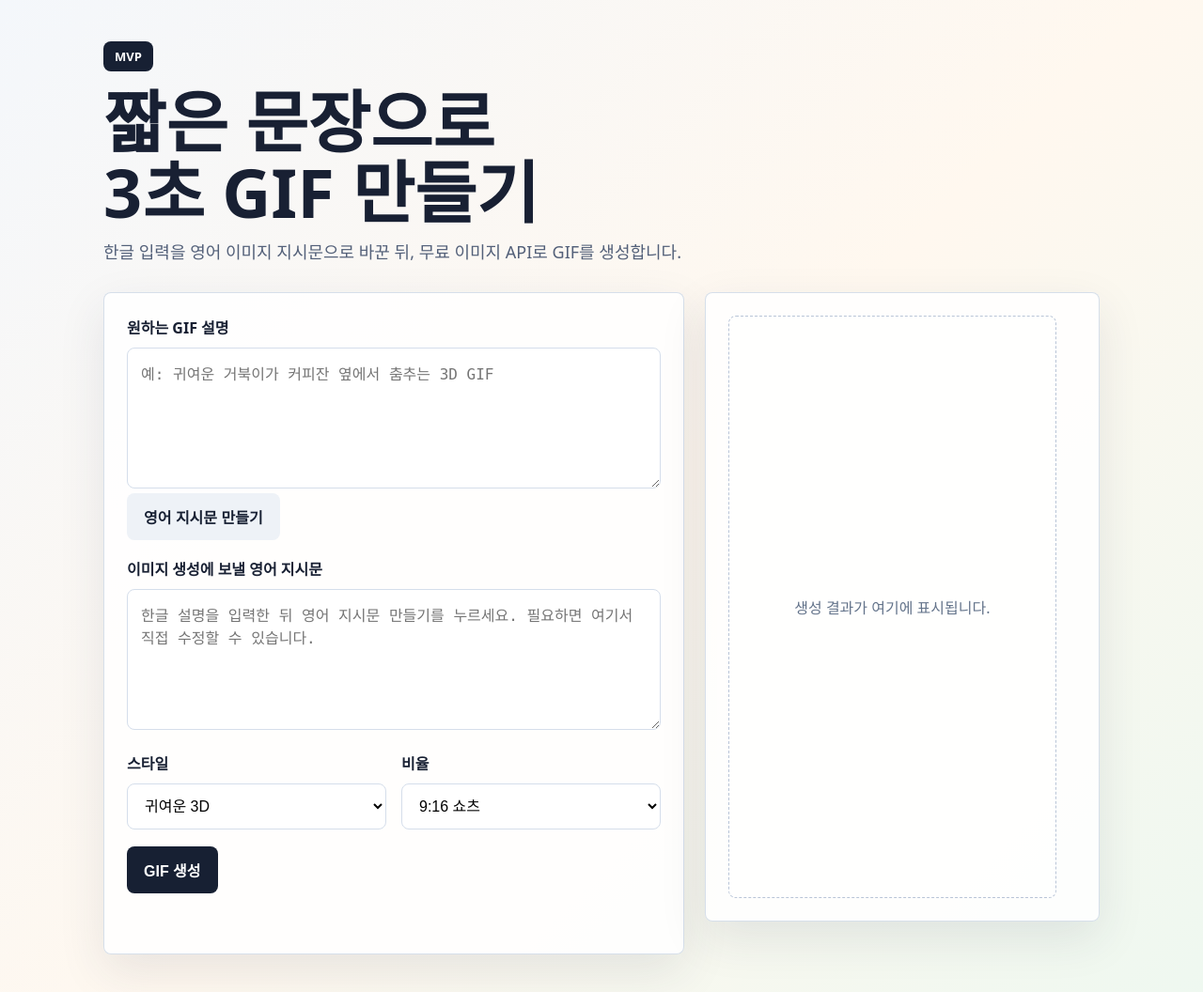
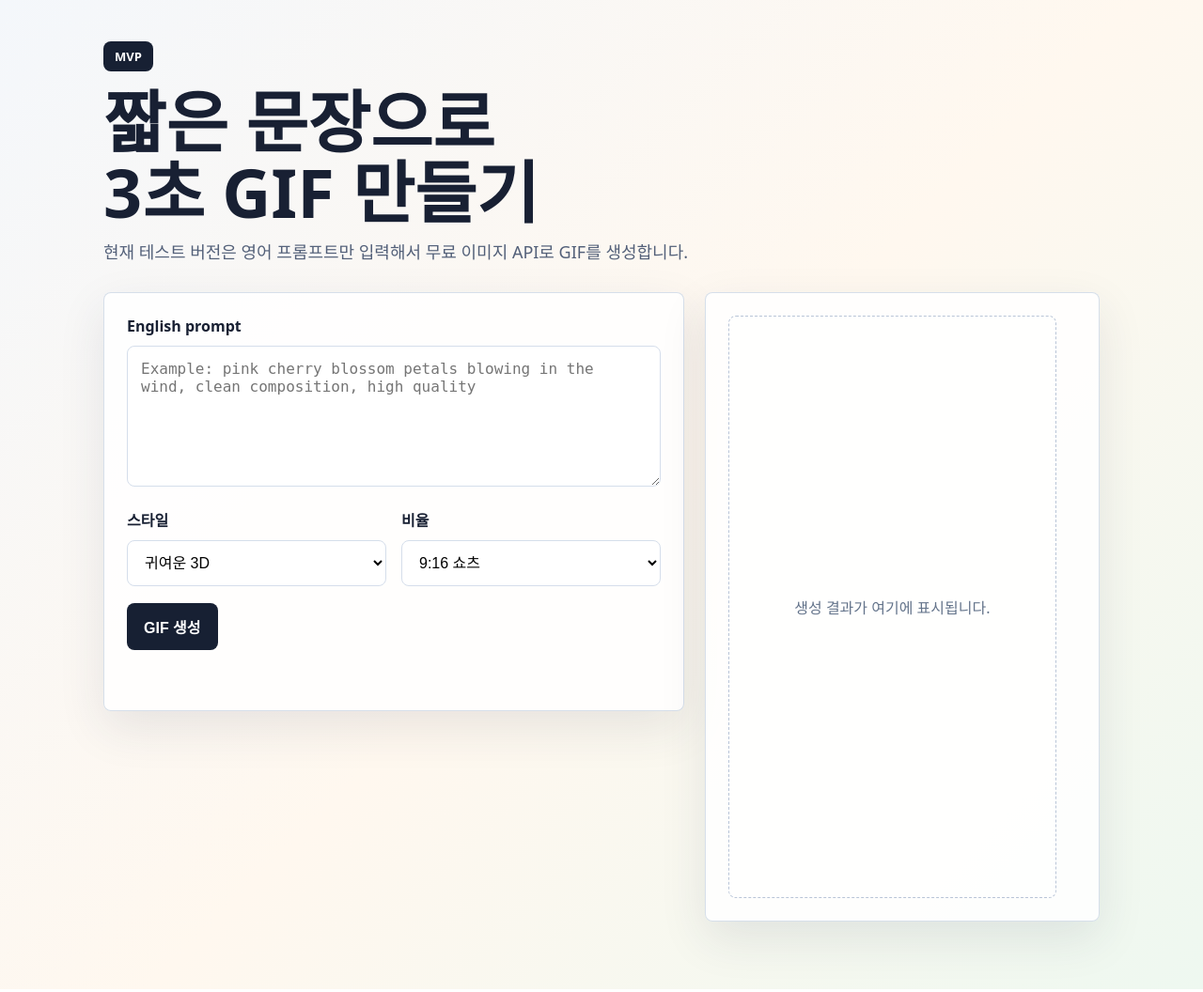
Before and after one commit to dwkshp-oss/ai-gif-maker-mvp, a Flask app: page / in a window 1280 px wide. Shown: the top 1056 px of the page at 94% size. Run offline with Flask 3, Linux system fonts and the light colour scheme.

Commit message:
Add files via upload

```diff
--- a/app.py
+++ b/app.py
@@ -6,6 +6,7 @@ from gif_maker.moderation import ModerationError, validate_prompt
 from gif_maker.openai_image import (
     OpenAIImageFrameGenerator,
     OpenAIImageGenerationError,
+    contains_hangul,
     normalize_prompt_for_image_model,
 )
 from gif_maker.pollinations_image import PollinationsFrameGenerator, PollinationsImageGenerationError
@@ -71,6 +72,15 @@ def create_app(config: AppConfig | None = None) -> Flask:
         data = request.get_json(silent=True) or {}
         source_prompt = str(data.get("prompt", "")).strip()
         image_prompt = str(data.get("englishPrompt", "")).strip() or source_prompt
+
+        if contains_hangul(image_prompt) or contains_hangul(source_prompt):
+            return jsonify(
+                {
+                    "ok": False,
+                    "error": "ENGLISH_ONLY",
+                    "message": "현재 테스트 버전은 영어 프롬프트만 지원합니다. 예: cherry blossom petals blowing in the wind",
+                }
+            ), 400
 
         try:
             generation_request = build_generation_request(
--- a/static/js/app.js
+++ b/static/js/app.js
@@ -1,9 +1,7 @@
 const form = document.getElementById("generateForm");
 const btn = document.getElementById("generateBtn");
-const translateBtn = document.getElementById("translateBtn");
 const statusEl = document.getElementById("status");
 const promptEl = document.getElementById("prompt");
-const englishPromptEl = document.getElementById("englishPrompt");
 const emptyState = document.getElementById("emptyState");
 const gifPreview = document.getElementById("gifPreview");
 const saveBtn = document.getElementById("saveBtn");
@@ -15,11 +13,9 @@ const frameMeta = document.getElementById("frameMeta");
 const providerMeta = document.getElementById("providerMeta");
 const serverSaveEnabled = document.body.dataset.serverSaveEnabled === "1";
 let currentFile = null;
-let lastTranslatedSourcePrompt = "";
 
 function setLoading(isLoading) {
   btn.disabled = isLoading;
-  translateBtn.disabled = isLoading;
   btn.textContent = isLoading ? "생성 중..." : "GIF 생성";
 }
 
@@ -38,42 +34,9 @@ function resetPreview() {
   metadata.classList.add("hidden");
 }
 
-async function translatePromptIfNeeded(force = false) {
-  const prompt = promptEl.value.trim();
-  if (!prompt) {
-    showStatus("먼저 원하는 GIF 설명을 입력해 주세요.", true);
-    return "";
-  }
-  if (!force && englishPromptEl.value.trim() && lastTranslatedSourcePrompt === prompt) {
-    return englishPromptEl.value.trim();
-  }
-
-  showStatus("한글 설명을 영어 이미지 지시문으로 바꾸는 중입니다.");
-  const res = await fetch("/api/translate-prompt", {
-    method: "POST",
-    headers: { "Content-Type": "application/json" },
-    body: JSON.stringify({ prompt }),
-  });
-  const data = await res.json();
-  if (!res.ok || !data.ok) {
-    throw new Error(data.message || "영어 지시문 생성에 실패했습니다.");
-  }
-  englishPromptEl.value = data.englishPrompt;
-  lastTranslatedSourcePrompt = prompt;
-  showStatus("영어 지시문을 만들었습니다. 내용이 맞는지 확인한 뒤 생성하세요.");
-  return data.englishPrompt;
+function containsKorean(text) {
+  return /[가-힣]/.test(text);
 }
-
-promptEl.addEventListener("input", () => {
-  if (lastTranslatedSourcePrompt && promptEl.value.trim() !== lastTranslatedSourcePrompt) {
-    englishPromptEl.value = "";
-    lastTranslatedSourcePrompt = "";
-  }
-});
-
-englishPromptEl.addEventListener("input", () => {
-  lastTranslatedSourcePrompt = englishPromptEl.value.trim() ? promptEl.value.trim() : "";
-});
 
 function showPreview(data) {
   currentFile = {
@@ -101,14 +64,6 @@ function showPreview(data) {
     : data.metadata.provider;
   metadata.classList.remove("hidden");
 }
-
-translateBtn.addEventListener("click", async () => {
-  try {
-    await translatePromptIfNeeded(true);
-  } catch (err) {
-    showStatus(err.message || "영어 지시문 생성 중 오류가 발생했습니다.", true);
-  }
-});
 
 saveBtn.addEventListener("click", async () => {
   if (!currentFile) return;
@@ -144,7 +99,12 @@ form.addEventListener("submit", async (event) => {
   const ratio = document.getElementById("ratio").value;
 
   if (!prompt) {
-    showStatus("먼저 원하는 GIF 설명을 입력해 주세요.", true);
+    showStatus("먼저 영어 프롬프트를 입력해 주세요.", true);
+    return;
+  }
+
+  if (containsKorean(prompt)) {
+    showStatus("현재 테스트 버전은 영어만 지원합니다. 예: cherry blossom petals blowing in the wind", true);
     return;
   }
 
@@ -152,12 +112,11 @@ form.addEventListener("submit", async (event) => {
   resetPreview();
 
   try {
-    const englishPrompt = await translatePromptIfNeeded(false);
     showStatus("GIF 생성을 시작합니다.");
     const res = await fetch("/api/generate", {
       method: "POST",
       headers: { "Content-Type": "application/json" },
-      body: JSON.stringify({ prompt, englishPrompt, style, ratio }),
+      body: JSON.stringify({ prompt, style, ratio }),
     });
     const data = await res.json();
     if (!res.ok || !data.ok) {
--- a/templates/index.html
+++ b/templates/index.html
@@ -11,18 +11,13 @@
     <section class="hero">
       <div class="badge">MVP</div>
       <h1>짧은 문장으로<br />3초 GIF 만들기</h1>
-      <p>한글 입력을 영어 이미지 지시문으로 바꾼 뒤, 무료 이미지 API로 GIF를 생성합니다.</p>
+      <p>현재 테스트 버전은 영어 프롬프트만 입력해서 무료 이미지 API로 GIF를 생성합니다.</p>
     </section>
 
     <section class="workspace">
       <form class="panel controls" id="generateForm">
-        <label for="prompt">원하는 GIF 설명</label>
-        <textarea id="prompt" name="prompt" maxlength="300" placeholder="예: 귀여운 거북이가 커피잔 옆에서 춤추는 3D GIF" required></textarea>
-
-        <button id="translateBtn" class="secondary-button" type="button">영어 지시문 만들기</button>
-
-        <label for="englishPrompt">이미지 생성에 보낼 영어 지시문</label>
-        <textarea id="englishPrompt" name="englishPrompt" maxlength="600" placeholder="한글 설명을 입력한 뒤 영어 지시문 만들기를 누르세요. 필요하면 여기서 직접 수정할 수 있습니다."></textarea>
+        <label for="prompt">English prompt</label>
+        <textarea id="prompt" name="prompt" maxlength="600" placeholder="Example: pink cherry blossom petals blowing in the wind, clean composition, high quality" required></textarea>
 
         <div class="field-grid">
           <div>
@@ -70,6 +65,6 @@
       </section>
     </section>
   </main>
-  <script src="/static/js/app.js?v=20260623-translate-refresh"></script>
+  <script src="/static/js/app.js?v=20260623-english-only"></script>
 </body>
 </html>
```
Also changed, not shown: tests/test_core.py (+21 -0 lines).
